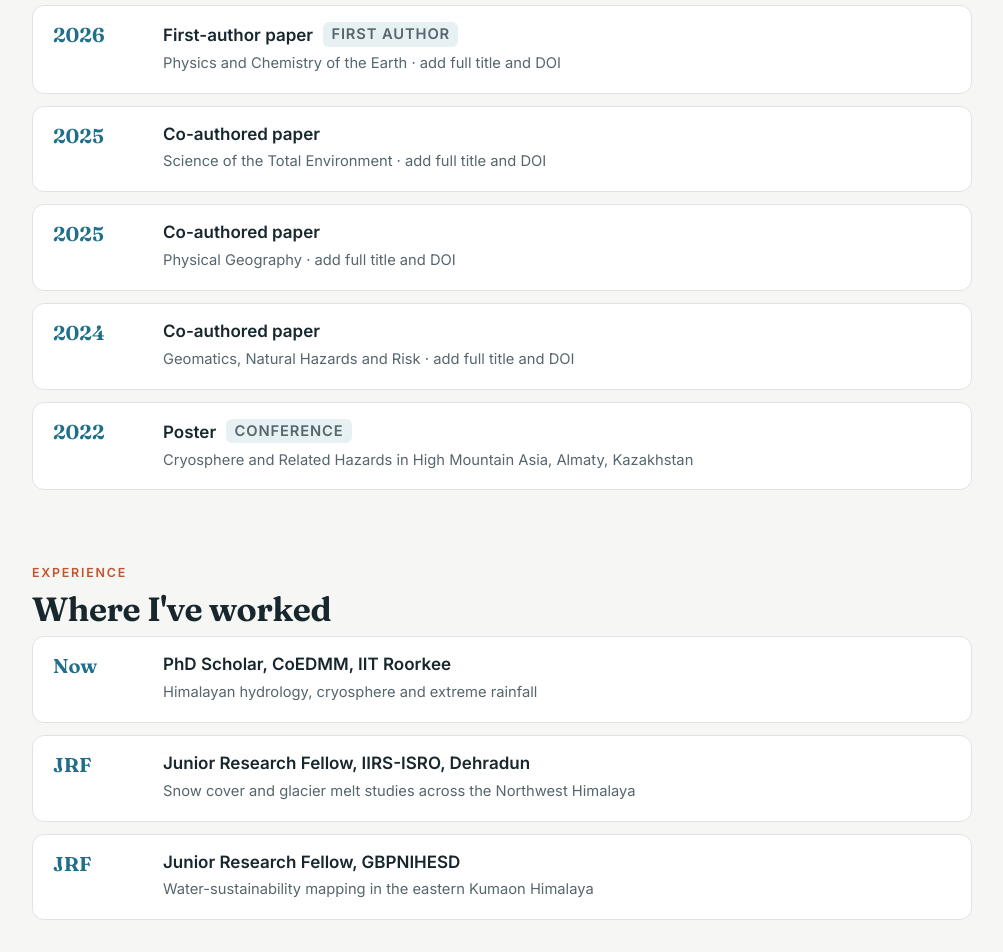
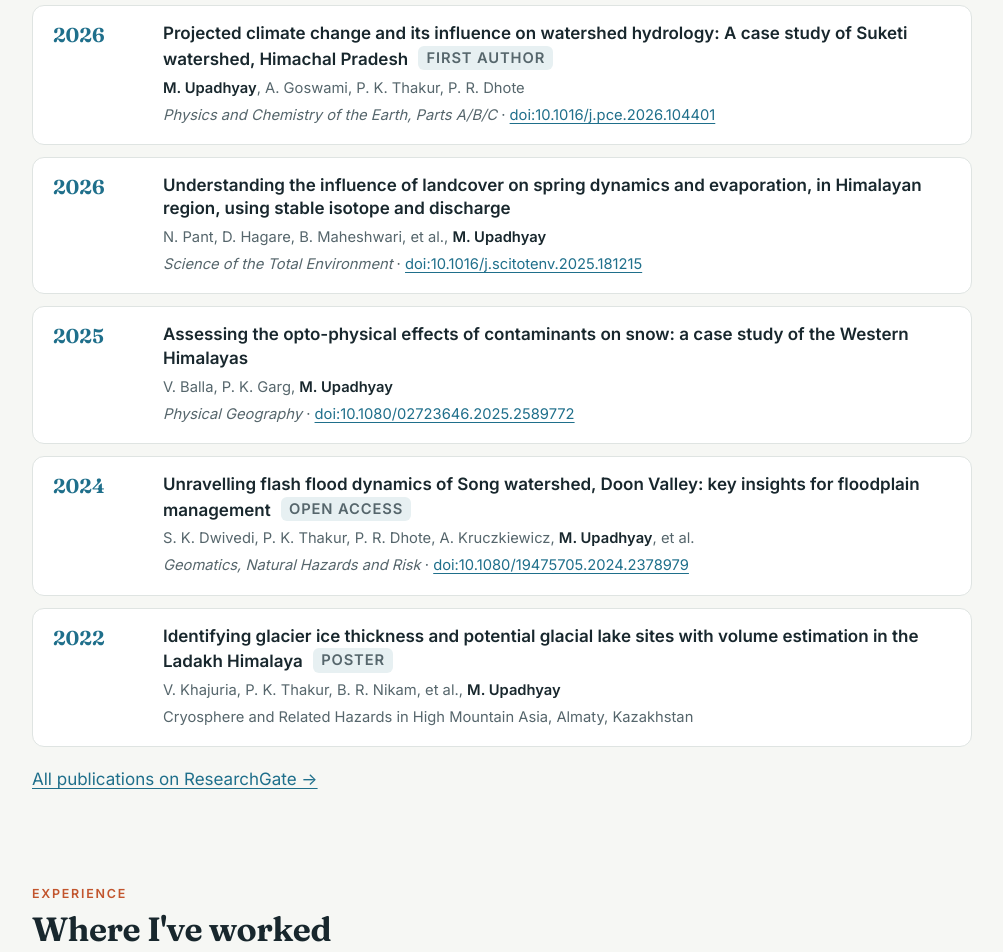
Before and after one commit to thelunarmayank/thelunarmayank.github.io, a plain HTML site: page index.html in a window 1280 px wide. Shown: the part 4247-5199 px from the top of the page, without its empty margins (138-1141 px from the left). Drawn offline with Linux system fonts and the light colour scheme.

Commit message:
Fill publications from ResearchGate with full titles, authors and DOIs; add ResearchGate link

```diff
--- a/index.html
+++ b/index.html
@@ -103,7 +103,12 @@ h2{font:650 clamp(1.6rem,3.6vw,2.1rem)/1.15 Fraunces,Georgia,serif;letter-spacin
 .item:hover{border-color:var(--accent)}
 .item .yr{font:650 1.25rem Fraunces,Georgia,serif;color:var(--accent)}
 .item b{display:block;font-weight:600;line-height:1.4}
-.item span{color:var(--muted);font-size:.92rem}
+.item span{color:var(--muted);font-size:.92rem;display:block}
+.item span.badge{display:inline-block}
+.item a.pub{color:var(--fg);text-decoration:none}
+.item a.pub:hover{color:var(--accent);text-decoration:underline}
+.item .au{margin:4px 0 2px}
+.item .au strong{color:var(--fg);font-weight:600}
 .badge{display:inline-block;font-size:.72rem;font-weight:600;letter-spacing:.06em;text-transform:uppercase;padding:2px 8px;border-radius:6px;background:var(--chip);color:var(--accent);margin-left:6px;vertical-align:2px}
 @media (max-width:520px){.item{grid-template-columns:1fr;gap:4px}}
 
@@ -226,12 +231,13 @@ footer{color:var(--muted);font-size:.88rem;padding:28px 0 40px}
   <p class="kicker">Publications</p>
   <h2>Papers and presentations</h2>
   <div class="list">
-    <div class="item"><div class="yr">2026</div><div><b>First-author paper <span class="badge">First author</span></b><span>Physics and Chemistry of the Earth &middot; add full title and DOI</span></div></div>
-    <div class="item"><div class="yr">2025</div><div><b>Co-authored paper</b><span>Science of the Total Environment &middot; add full title and DOI</span></div></div>
-    <div class="item"><div class="yr">2025</div><div><b>Co-authored paper</b><span>Physical Geography &middot; add full title and DOI</span></div></div>
-    <div class="item"><div class="yr">2024</div><div><b>Co-authored paper</b><span>Geomatics, Natural Hazards and Risk &middot; add full title and DOI</span></div></div>
-    <div class="item"><div class="yr">2022</div><div><b>Poster <span class="badge">Conference</span></b><span>Cryosphere and Related Hazards in High Mountain Asia, Almaty, Kazakhstan</span></div></div>
+    <div class="item"><div class="yr">2026</div><div><b><a class="pub" href="https://doi.org/10.1016/j.pce.2026.104401">Projected climate change and its influence on watershed hydrology: A case study of Suketi watershed, Himachal Pradesh</a> <span class="badge">First author</span></b><span class="au"><strong>M. Upadhyay</strong>, A. Goswami, P. K. Thakur, P. R. Dhote</span><span><em>Physics and Chemistry of the Earth, Parts A/B/C</em> &middot; <a href="https://doi.org/10.1016/j.pce.2026.104401">doi:10.1016/j.pce.2026.104401</a></span></div></div>
+    <div class="item"><div class="yr">2026</div><div><b><a class="pub" href="https://doi.org/10.1016/j.scitotenv.2025.181215">Understanding the influence of landcover on spring dynamics and evaporation, in Himalayan region, using stable isotope and discharge</a></b><span class="au">N. Pant, D. Hagare, B. Maheshwari, et al., <strong>M. Upadhyay</strong></span><span><em>Science of the Total Environment</em> &middot; <a href="https://doi.org/10.1016/j.scitotenv.2025.181215">doi:10.1016/j.scitotenv.2025.181215</a></span></div></div>
+    <div class="item"><div class="yr">2025</div><div><b><a class="pub" href="https://doi.org/10.1080/02723646.2025.2589772">Assessing the opto-physical effects of contaminants on snow: a case study of the Western Himalayas</a></b><span class="au">V. Balla, P. K. Garg, <strong>M. Upadhyay</strong></span><span><em>Physical Geography</em> &middot; <a href="https://doi.org/10.1080/02723646.2025.2589772">doi:10.1080/02723646.2025.2589772</a></span></div></div>
+    <div class="item"><div class="yr">2024</div><div><b><a class="pub" href="https://doi.org/10.1080/19475705.2024.2378979">Unravelling flash flood dynamics of Song watershed, Doon Valley: key insights for floodplain management</a> <span class="badge">Open access</span></b><span class="au">S. K. Dwivedi, P. K. Thakur, P. R. Dhote, A. Kruczkiewicz, <strong>M. Upadhyay</strong>, et al.</span><span><em>Geomatics, Natural Hazards and Risk</em> &middot; <a href="https://doi.org/10.1080/19475705.2024.2378979">doi:10.1080/19475705.2024.2378979</a></span></div></div>
+    <div class="item"><div class="yr">2022</div><div><b>Identifying glacier ice thickness and potential glacial lake sites with volume estimation in the Ladakh Himalaya <span class="badge">Poster</span></b><span class="au">V. Khajuria, P. K. Thakur, B. R. Nikam, et al., <strong>M. Upadhyay</strong></span><span>Cryosphere and Related Hazards in High Mountain Asia, Almaty, Kazakhstan</span></div></div>
   </div>
+  <p style="margin-top:18px"><a href="https://www.researchgate.net/profile/Mayank_Upadhyay4">All publications on ResearchGate &rarr;</a></p>
 </section>
 
 <section id="experience">
@@ -252,6 +258,7 @@ footer{color:var(--muted);font-size:.88rem;padding:28px 0 40px}
     <p>Open to collaborations on Himalayan hydrology, cryosphere and hazard research.</p>
     <div class="btns">
       <a class="btn primary" href="mailto:mayank_u@dm.iitr.ac.in">Email me</a>
+      <a class="btn ghost" href="https://www.researchgate.net/profile/Mayank_Upadhyay4">ResearchGate</a>
       <a class="btn ghost" href="https://github.com/thelunarmayank">GitHub</a>
       <!-- add: Google Scholar, ORCID, LinkedIn, CV (cv.pdf) buttons -->
     </div>
```
